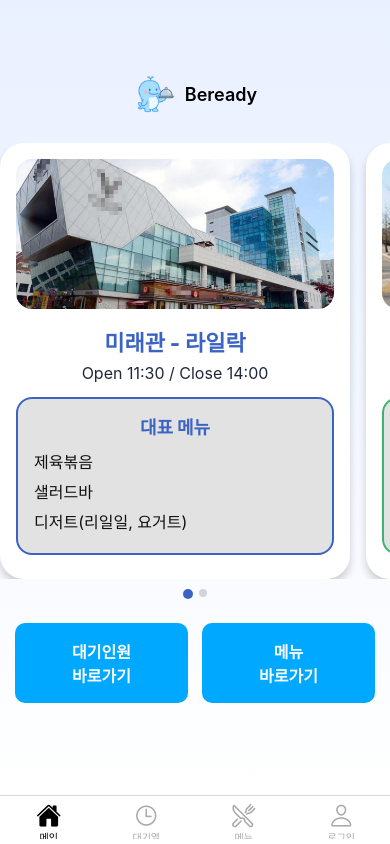
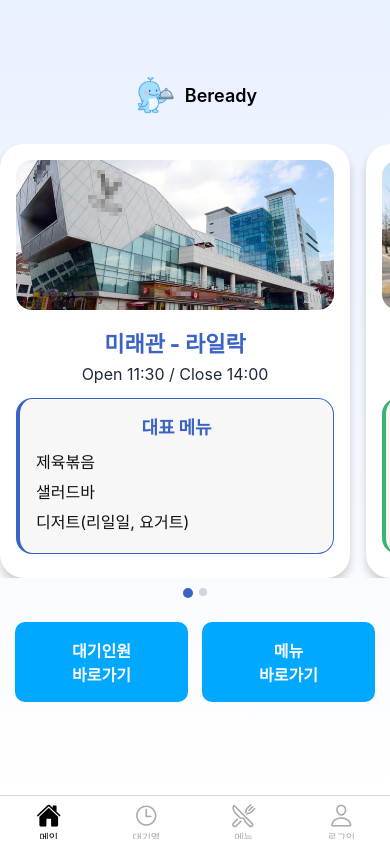
Before and after one commit to xode114kr1/beready-fe, a React Native app: screen /HomeMain in a window 390 px wide. Built offline with nearby package versions, Linux system fonts and the light colour scheme; no server answers.

Commit message:
style : RestaurantCardCarousel 스타일 수정 및 불필요한 주석 제거

```diff
--- a/screens/HomeScreen/components/RestaurantCardCarousel.js
+++ b/screens/HomeScreen/components/RestaurantCardCarousel.js
@@ -124,13 +124,12 @@ const styles = StyleSheet.create({
   },
 
   card: {
-    width: 350, // 시안처럼 중앙부 고정폭 카드
+    width: 350,
     backgroundColor: "#fff",
     borderRadius: 24,
     padding: 16,
     overflow: "hidden",
 
-    // 그림자 디테일
     shadowOpacity: 0.18,
     shadowRadius: 8,
     shadowOffset: { width: 0, height: 6 },
@@ -163,9 +162,10 @@ const styles = StyleSheet.create({
   },
 
   menuBox: {
-    borderWidth: 2,
+    borderWidth: 1,
+    borderLeftWidth: 4,
     borderRadius: 16,
-    backgroundColor: "#e2e2e2ff",
+    backgroundColor: "#f7f7f7ff",
     paddingVertical: 14,
     paddingHorizontal: 16,
   },
```
